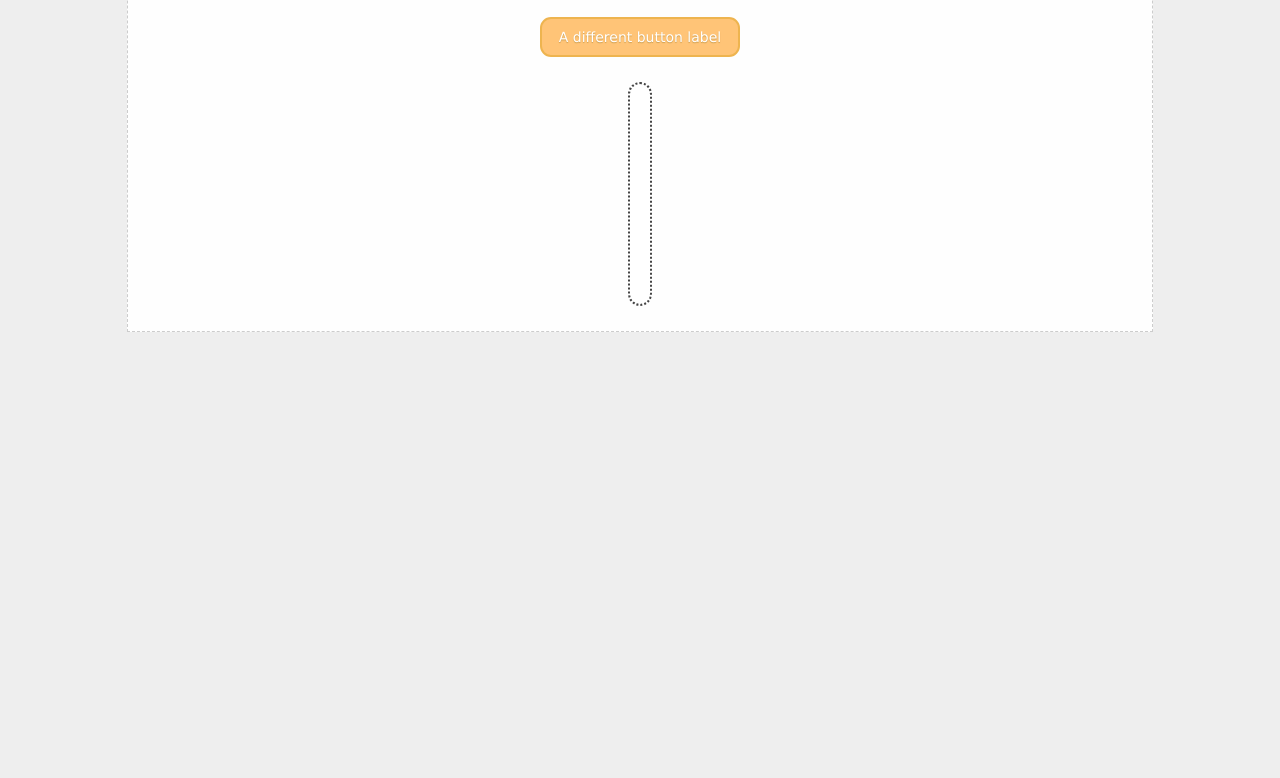
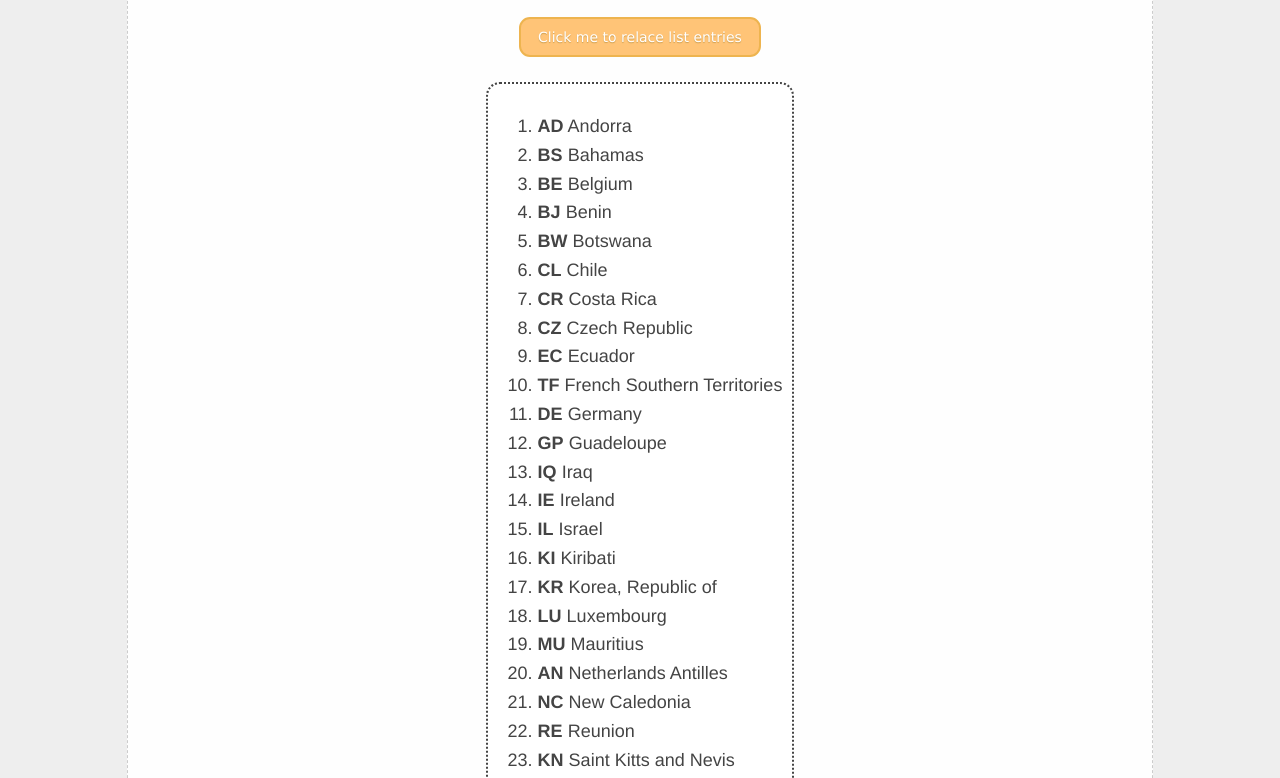
Before and after one commit to RonishKhadgi/RonishKhadgi.github.io, a plain HTML site: page lab_5/index.html in a window 1280 px wide. Shown: the part 132-910 px from the top of the page. Before the commit the page ends 800 px from the top, so only its background shows below. Drawn offline with Linux system fonts and the light colour scheme.

Commit message:
Update index.html

```diff
--- a/lab_5/index.html
+++ b/lab_5/index.html
@@ -4,13 +4,12 @@
       <title>Test JSON page</title>
       <link rel="stylesheet" type="text/css" href="./styles.css" />
    </head>
-
    <body>
       <div class="container">
          <div class="wrapper">
             <div class="header">Ronish's List of Countries</div>
-        <button class="activate">A different button label</button>
-        <div class="content"></div>
+            <button id="displayList" onclick= "clickFunction()" class="activate">Click me to relace list entries</button>
+            <div id='displayListId'class="content"></div>
             <div class="footer"></div>
          </div>
       </div>
@@ -261,32 +260,32 @@
            { name: "Zambia", code: "ZM" },
            { name: "Zimbabwe", code: "ZW" }
          ];
-      console.log("List of countries in the world", countries);
+
+
+         //console.log("List of countries in the world", countries);
 
          const content = document.querySelector(".content");
          content.innerHTML = "";
 
-      const entry = `<strong>${thing}</strong> ${thing2}`;
+         const entry = `<strong>${name}</strong>`;
 
          const sample = {name: "bali", code: 'ba'};
 
 
-
          for (let i = 0; i < countries.length; i++) {
-        console.log(countries[i]); // log out by index
-        console.log(`${countries[i].name} ${countries[i].code}`);
+          // console.log(countries[i]); // log out by index
+          // console.log(`${countries[i].name} ${countries[i].code}`);
          }
-
-      // how to log out every country in an array
-      countries.forEach(m => {
-        console.log(m);
-      });
 
 
          const range = n => {
-        let arr = [];
-        for (let i = 0; i < n; i++) {
-          arr[i] = i;
+           var arr = [];
+           for (let i = 0; i < n;) {
+             let num = getRandomInt(countries.length);
+             if(!arr.includes(num)){
+               i++;
+               arr[i] = num;
+             }
            }
            return arr;
          };
@@ -294,23 +293,37 @@
          let cList = range(25);
 
          const mod_countries = cList.map(m => {
-        console.log(countries);
-        return `${m.code} ${m.name}`;
+           return `${countries[m].code} ${countries[m].name}`;
          });
 
-      // alternative:
-      console.log(countries);
+         function getRandomInt(max) {
+           return Math.floor(Math.random() * Math.floor(max));
+         }
 
          function clickFunction() {
+           cList = range(25);
+           var points = [40, 100, 1, 5, 25, 10];
+           cList.sort(function(a, b){return a - b});
+
+         var countryList = "<ol>";
+           cList.map(m => {
+           countryList +=
+               "<li>" + "<strong>" + countries[m].code + "</strong> " + countries[m].name + "</li>";
+           });
+
+           document.getElementById("displayListId").innerHTML =  countryList;
+          //console.log(cList);
+          for (let i = 0; i < countries.length; i++) {
+            if(!cList.includes(i)){
+              console.log(countries[i])
+            }
+          }
+
 
          }
 
-      button.addEventListener("click", clickFunction());
+         document.getElementById("displayList").addEventListener("click", clickFunction());
 
       </script>
    </body>
 </html>
-
-app('/api').get(() => {}) app('/api').put((req, res) => { const name =
-req.body.name; }) app('/api').post((req, res) => { const name = req.body.name;
-}) http://helloworld.users.com/api
```
Lines whose indentation alone changed are shown as unchanged.
